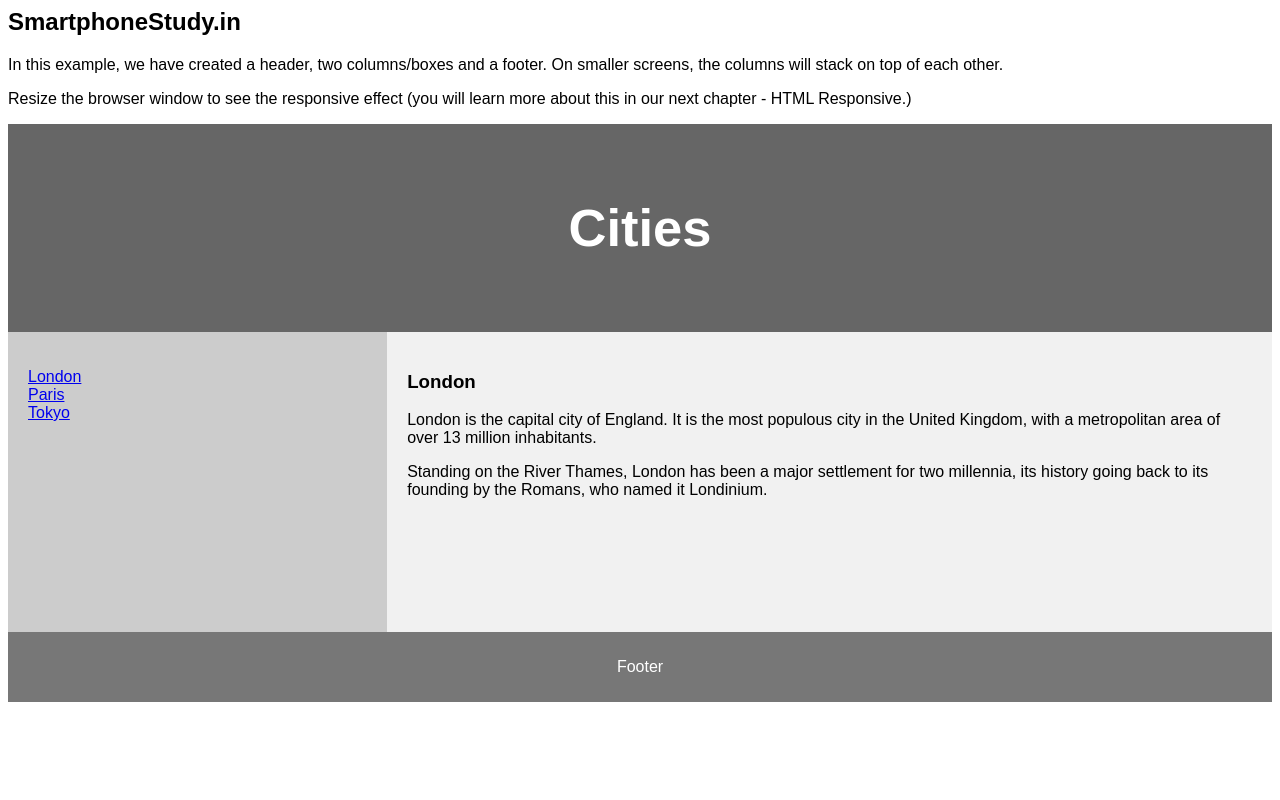
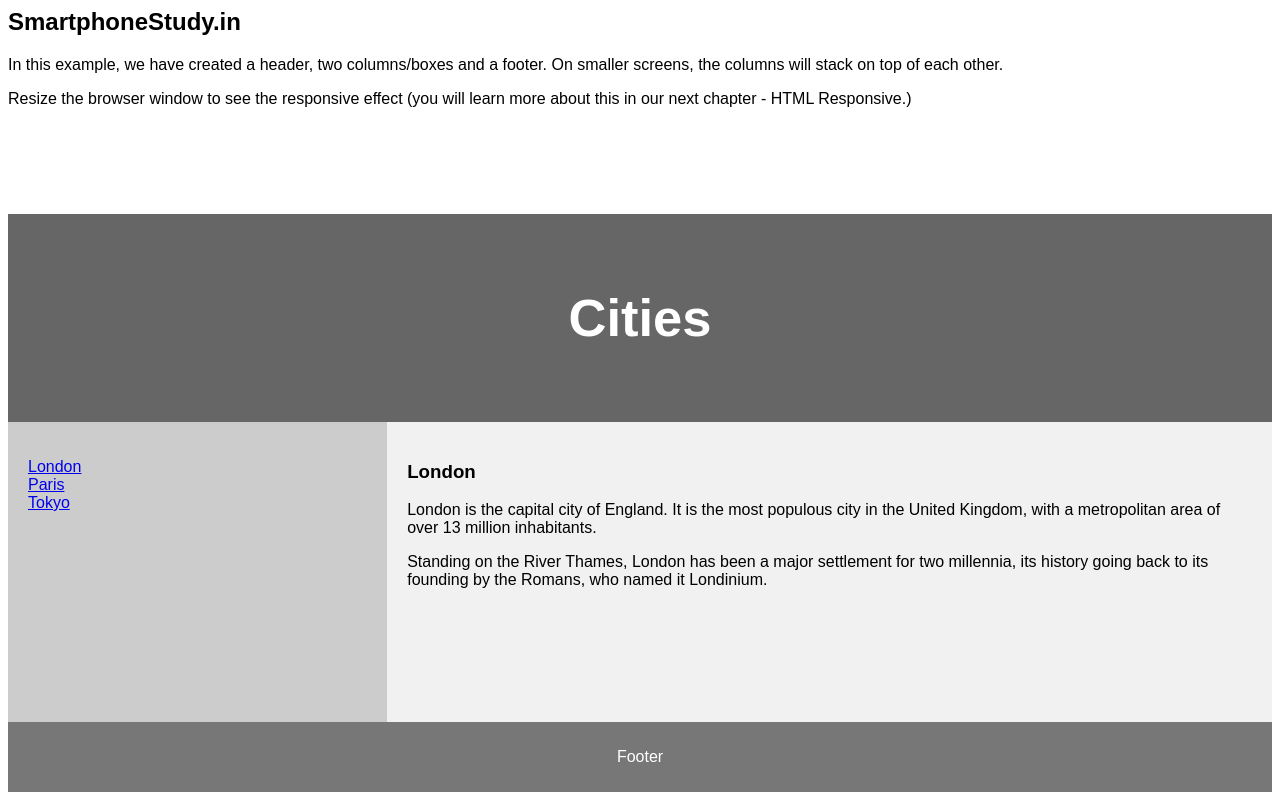
Before and after one commit to Gk-Study/-----, a plain HTML site: page index.html in a window 1280 px wide. Drawn offline with Linux system fonts and the light colour scheme.

Commit message:
Add files via upload

```diff
--- a/index.html
+++ b/index.html
@@ -68,7 +68,15 @@ footer {
 <h2>SmartphoneStudy.in</h2>
 <p>In this example, we have created a header, two columns/boxes and a footer. On smaller screens, the columns will stack on top of each other.</p>
 <p>Resize the browser window to see the responsive effect (you will learn more about this in our next chapter - HTML Responsive.)</p>
-
+<script async src="https://pagead2.googlesyndication.com/pagead/js/adsbygoogle.js"></script>
+<!-- Homepage Leaderboard -->
+<ins class="adsbygoogle"
+style="display:inline-block;width:728px;height:90px"
+data-ad-client="ca-pub-1234567890123456"
+data-ad-slot="1234567890"></ins>
+<script>
+(adsbygoogle = window.adsbygoogle || []).push({});
+</script>
 <header>
   <h2>Cities</h2>
 </header>
```
